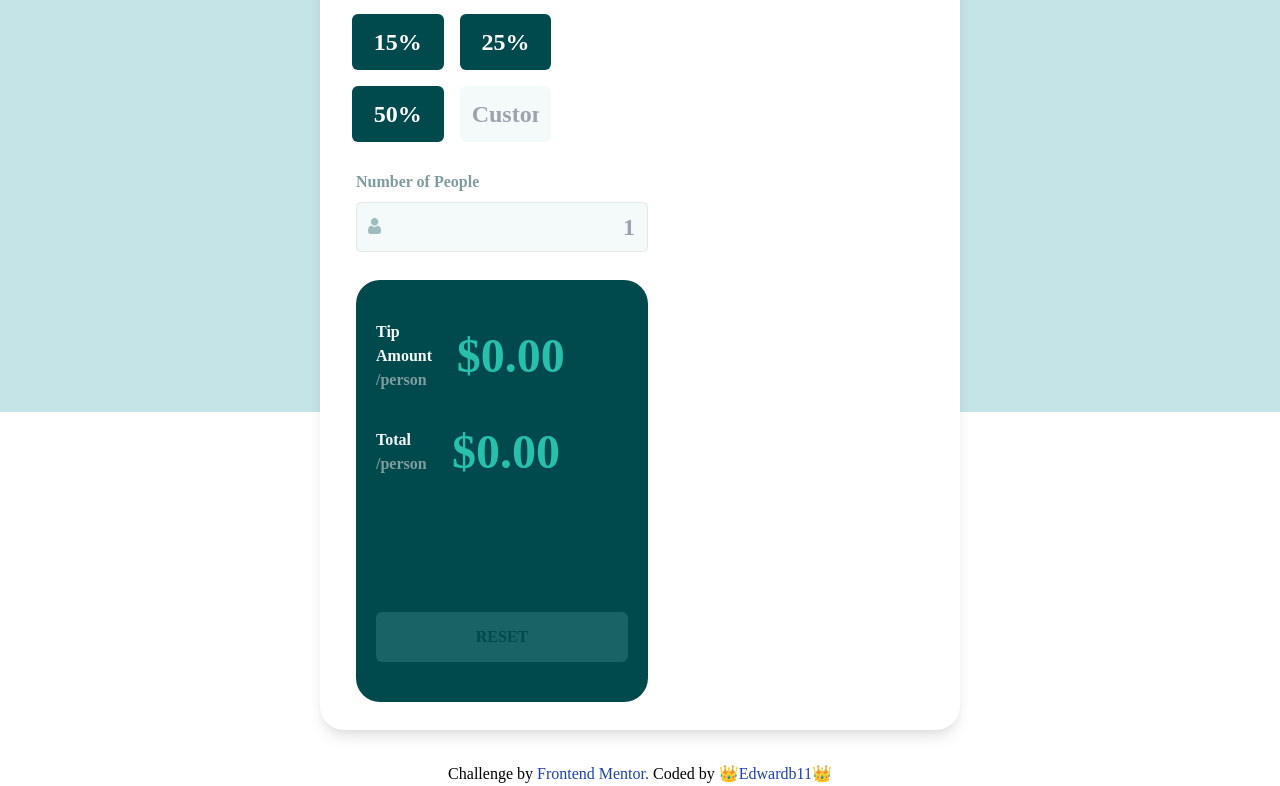
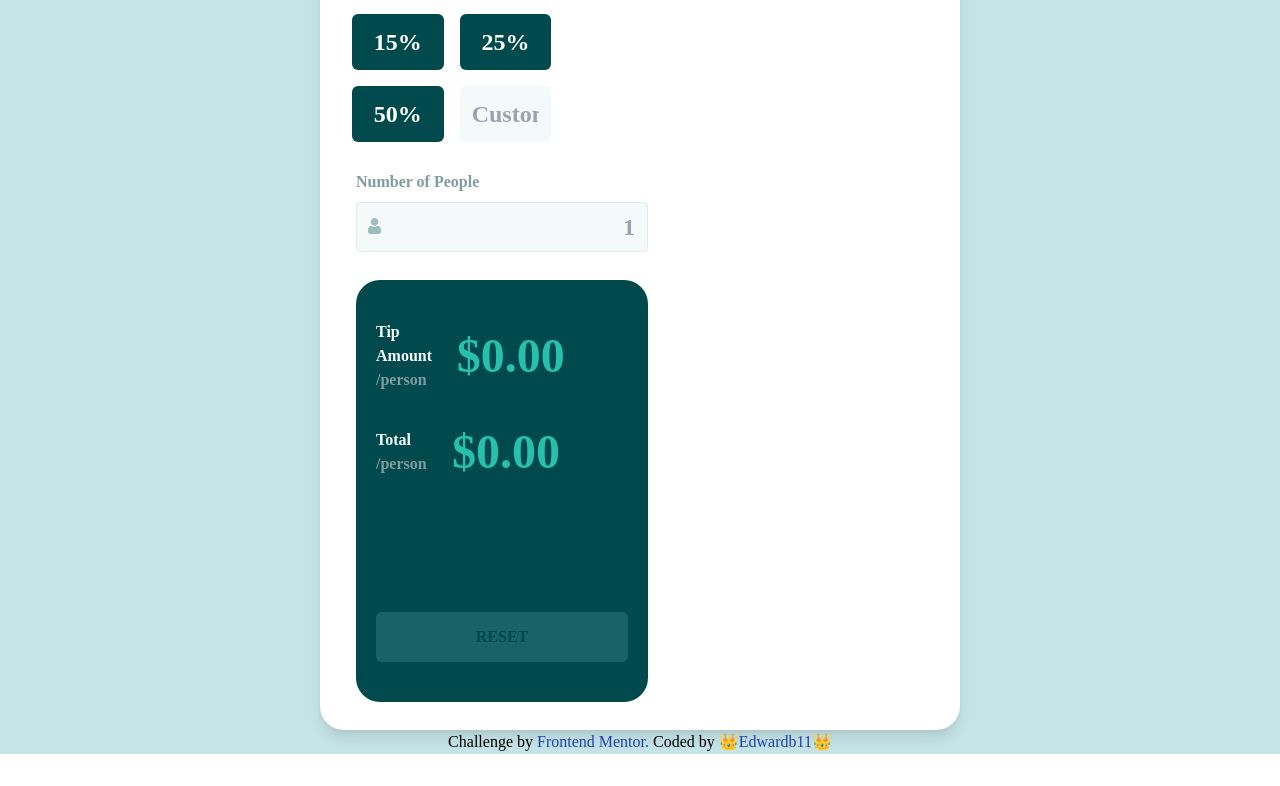
Before and after one commit to Edwardb11/Tip-calculator-app, a React (Create React App) app: page / in a window 1280 px wide. Shown: the part 388-1174 px from the top of the page. After the commit the page ends 1142 px from the top, so only its background shows below. Built offline with nearby package versions, Linux system fonts and the light colour scheme.

Commit message:
update class for bg gray all page

```diff
--- a/src/componets/box/Box.js
+++ b/src/componets/box/Box.js
@@ -45,7 +45,7 @@ export default function Box() {
   }, [bill, TipC, people]);
 
   return (
-    <div className="h-screen bg-cyan-light_gray_f  ">
+    <div className="h-min-screen bg-cyan-light_gray_f  ">
       <header className="mx-auto py-12 2xl:py-12 xl:py-12 lg:py-12 md:py-5 sm:py-0">
         <h1 className="text-cyan-title mx-auto font-semibold  text-center  text-2xl tracking-widest uppercase">
           spli <br />
@@ -158,7 +158,7 @@ export default function Box() {
             </div>
           </div>
         </div>
-        <div className="flex justify-center tracking-wide  text-center m-8">
+        <div className="flex justify-center tracking-wide  text-center  ">
           <p>
             Challenge by<span> </span>
             <a
```
